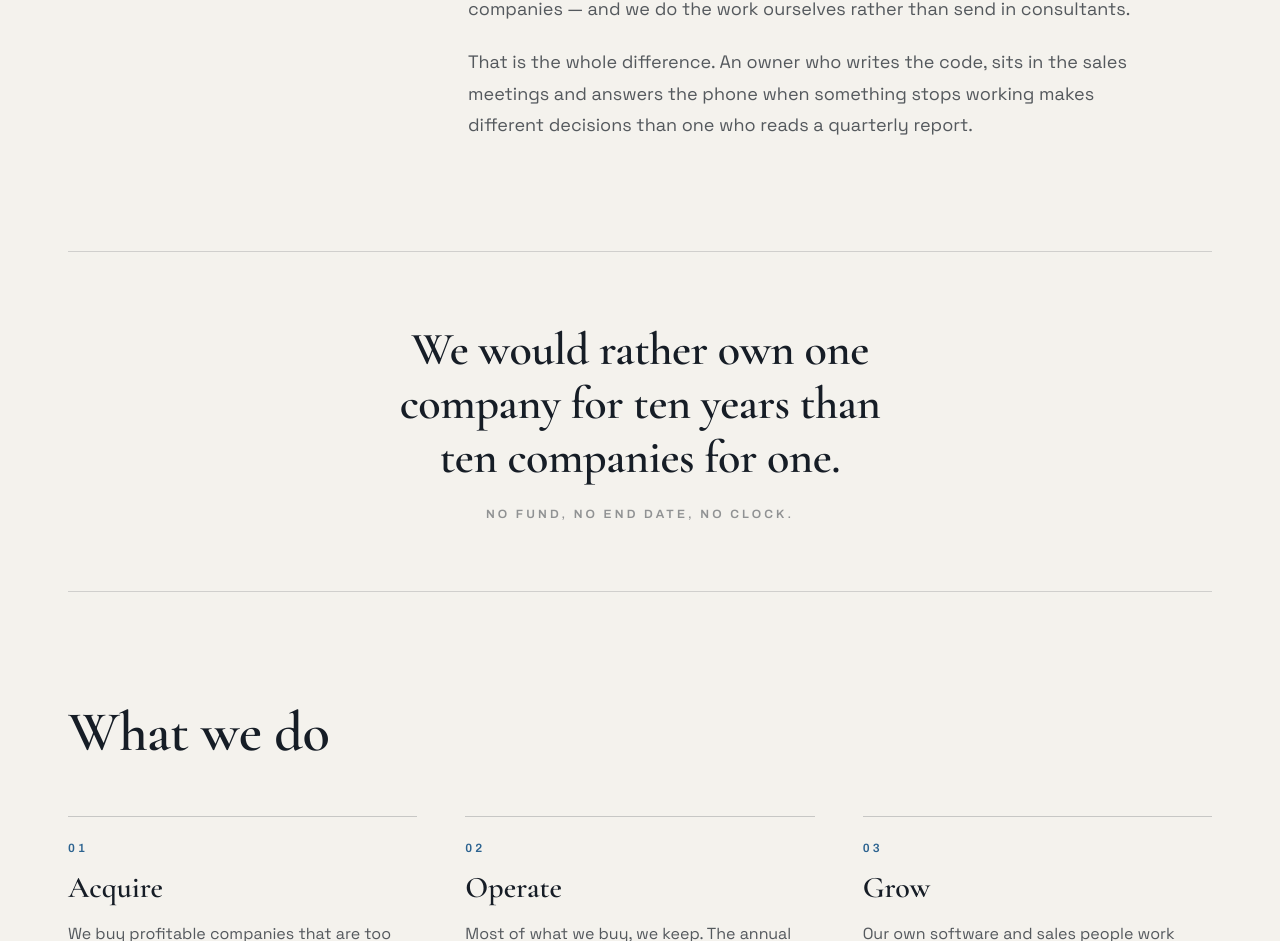
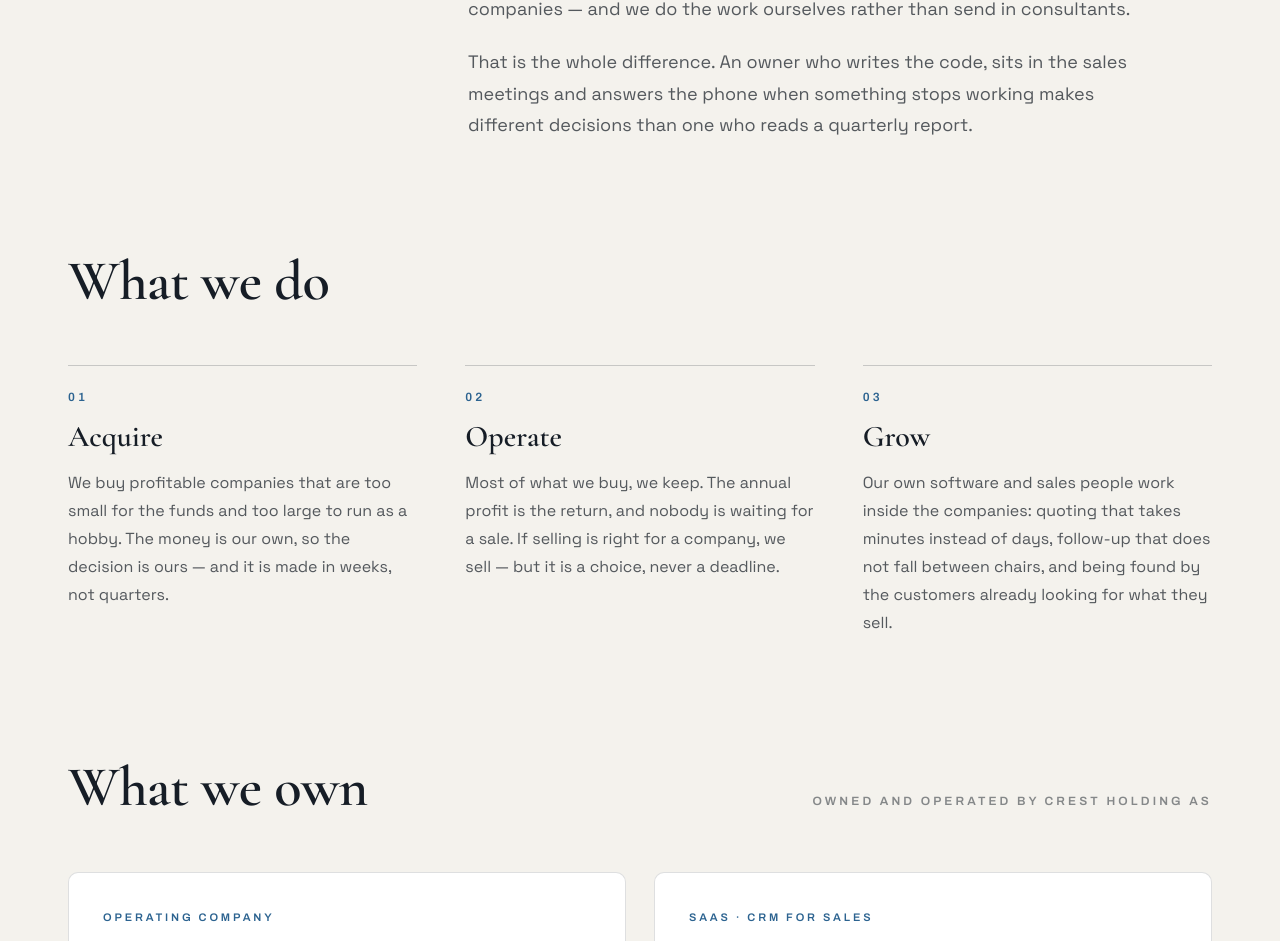
Before and after one commit to PhilipStave/stavesoftware, a Next.js app: page / in a window 1280 px wide. Shown: the part 911-1852 px from the top of the page. Built offline with nearby package versions, Linux system fonts and the light colour scheme.

Commit message:
Uttalelsen ut av forsiden
Setningen om å eie ett selskap i ti år er fjernet, med innholdet og importen.

Co-Authored-By: Claude Opus 5 <noreply@anthropic.com>

```diff
--- a/components/HoldingSide.tsx
+++ b/components/HoldingSide.tsx
@@ -10,7 +10,6 @@ import {
   omOss,
   portefoljeMerknad,
   prinsipper,
-  uttalelse,
   virksomheter,
 } from "@/lib/holding";
 
@@ -255,34 +254,6 @@ export default function HoldingSide() {
         </div>
       </section>
 
-      <section className="hsek" style={{ ...WRAP, padding: "110px 48px 0" }}>
-        <blockquote
-          style={{
-            margin: 0,
-            borderTop: "1px solid rgba(var(--ink-rgb),.16)",
-            borderBottom: "1px solid rgba(var(--ink-rgb),.16)",
-            padding: "70px 0",
-            textAlign: "center",
-          }}
-        >
-          <p
-            style={{
-              fontFamily: "var(--font-garamond), Georgia, serif",
-              fontWeight: 600,
-              fontSize: "clamp(28px, 3.6vw, 48px)",
-              lineHeight: 1.18,
-              letterSpacing: "-.01em",
-              margin: "0 auto 22px",
-              maxWidth: "22ch",
-              color: "var(--ink)",
-            }}
-          >
-            {uttalelse.tekst}
-          </p>
-          <footer style={{ ...MERKELAPP, color: "rgba(var(--ink-rgb),.45)" }}>{uttalelse.kilde}</footer>
-        </blockquote>
-      </section>
-
       <section id="what-we-do" className="hsek" style={{ ...WRAP, padding: "110px 48px 0" }}>
         <h2 style={{ ...OVERSKRIFT, marginBottom: 54 }}>{prinsipper.tittel}</h2>
         <div className="hgrid3" style={{ display: "grid", gridTemplateColumns: "repeat(3, 1fr)", gap: 48 }}>
--- a/lib/holding.ts
+++ b/lib/holding.ts
@@ -63,11 +63,6 @@ export const omOss = {
     `${selskap.fulltNavn} is a Norwegian company based in Oslo. We buy, own and run companies — and we do the work ourselves rather than send in consultants.`,
     "That is the whole difference. An owner who writes the code, sits in the sales meetings and answers the phone when something stops working makes different decisions than one who reads a quarterly report.",
   ],
-};
-
-export const uttalelse = {
-  tekst: "We would rather own one company for ten years than ten companies for one.",
-  kilde: "No fund, no end date, no clock.",
 };
 
 export const prinsipper = {
```
